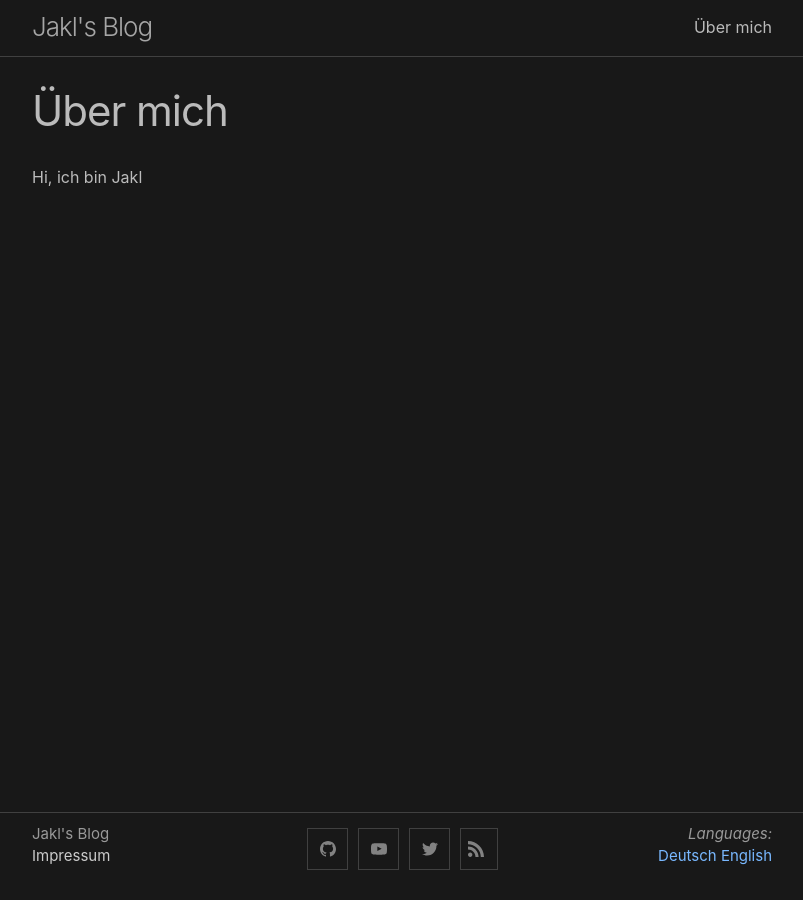
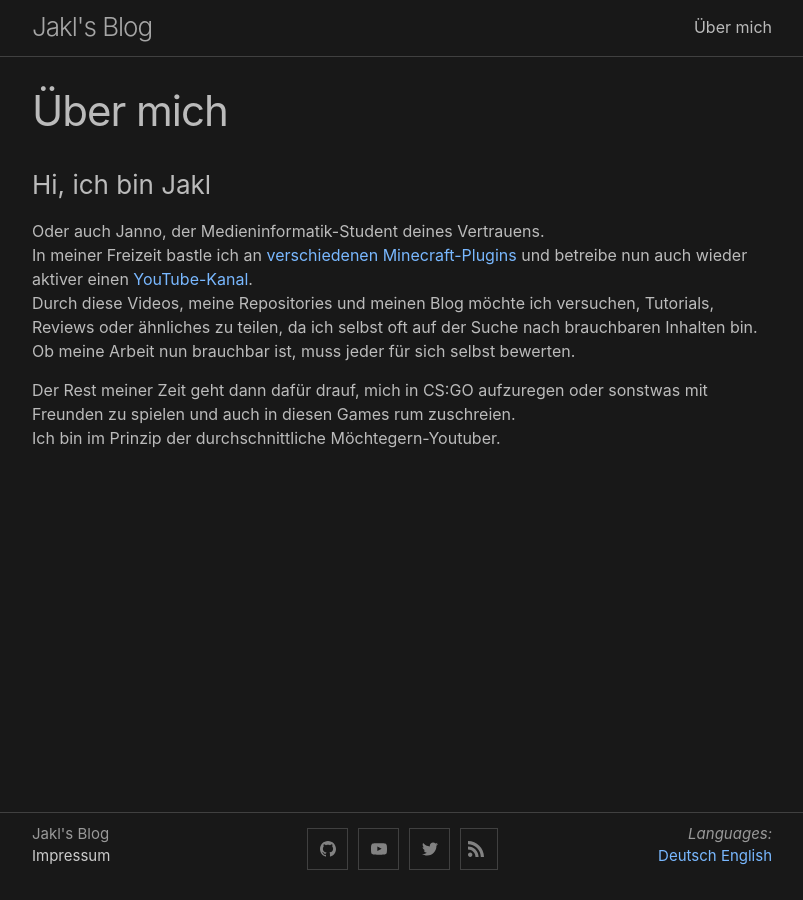
Before and after one commit to Jakllp/jakllp.github.io, a Jekyll site: the page built from de/about.markdown, in a window 1280 px wide. Shown: the whole page, without its empty margins (238-1041 px from the left). Built offline with Jekyll 4.4.1, drawn with Linux system fonts in a browser that asks for light colours.

Commit message:
Added About-Test

```diff
--- a/de/about.markdown
+++ b/de/about.markdown
@@ -5,4 +5,11 @@ lang: de
 lang-ref: about
 ---
 
-Hi, ich bin Jakl
+### Hi, ich bin Jakl
+Oder auch Janno, der Medieninformatik-Student deines Vertrauens.
+In meiner Freizeit bastle ich an [verschiedenen Minecraft-Plugins](https://github.com/Jakllp) und betreibe nun auch wieder aktiver einen [YouTube-Kanal](https://www.youtube.com/channel/UCc94trx9C8v2U1StuyR_0Dw).
+Durch diese Videos, meine Repositories und meinen Blog möchte ich versuchen, Tutorials, Reviews oder ähnliches zu teilen, da ich selbst oft auf der Suche nach brauchbaren Inhalten bin.
+Ob meine Arbeit nun brauchbar ist, muss jeder für sich selbst bewerten.
+
+Der Rest meiner Zeit geht dann dafür drauf, mich in CS:GO aufzuregen oder sonstwas mit Freunden zu spielen und auch in diesen Games rum zuschreien.
+Ich bin im Prinzip der durchschnittliche Möchtegern-Youtuber.
--- a/imprint.markdown
+++ b/imprint.markdown
@@ -5,7 +5,7 @@ lang-ref: imprint
 permalink: /impressum/
 ---
 ### Nach §5 TMG:
-Jakl
+Jakl / Janno
 c/o
 Onkel Hans e.V.
 Pestalozzistr. 13
```
Also changed, not shown: en/about.markdown (+7 -1 lines).
